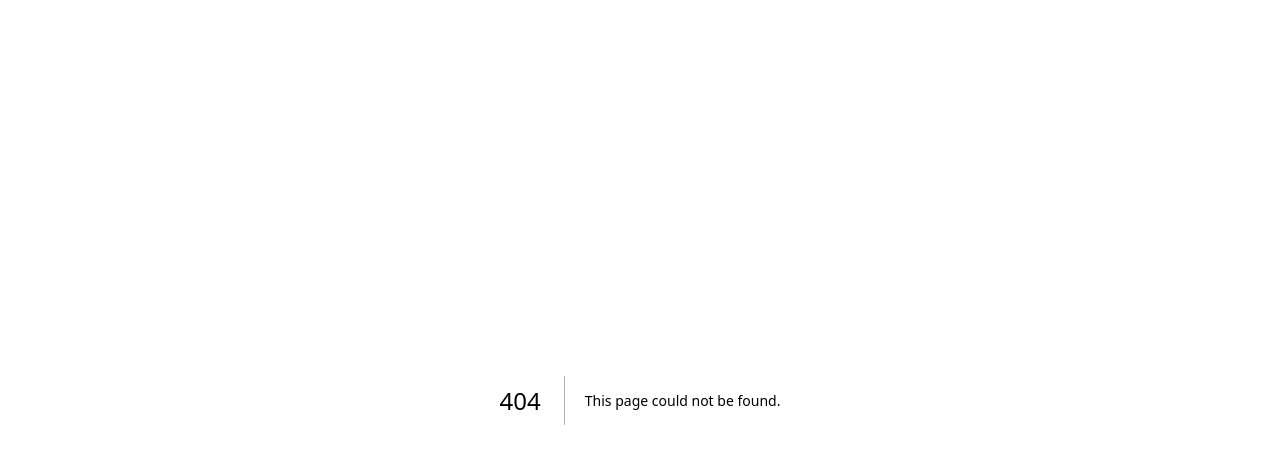
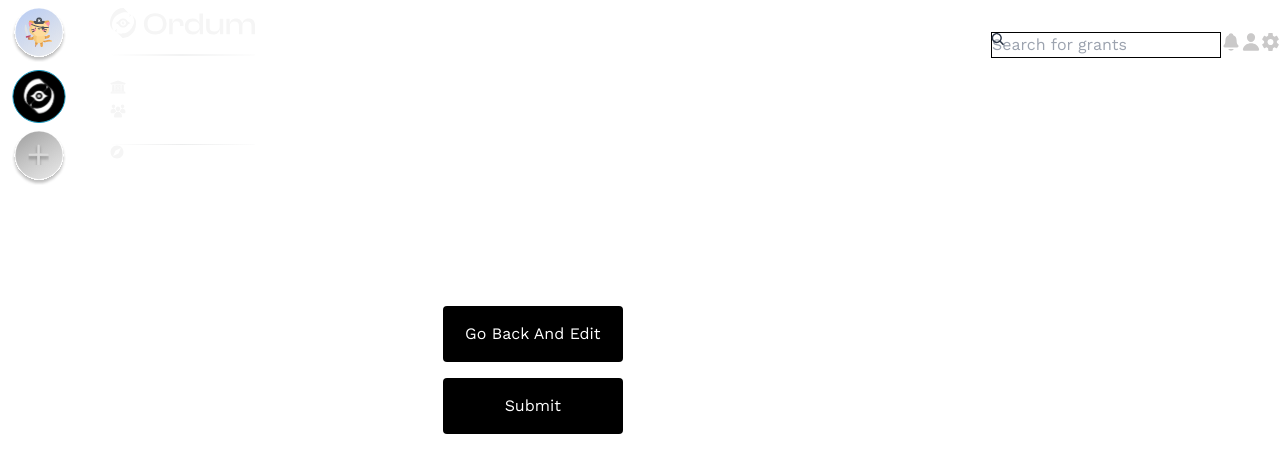
Before and after one commit to OrdumLTD/Ordum-Client-MVP, a Next.js app: page /submitproposal/review in a window 1280 px wide. Before the commit this address had no page. Shown: the top 472 px of the page. Built offline with nearby package versions, Linux system fonts and the light colour scheme.

Commit message:
added submitproposal/preview ui (crude)

```diff
--- /dev/null
+++ b/src/Components/preview/index.tsx
@@ -0,0 +1,45 @@
+import { useContext } from "react";
+import { useRouter } from "next/router";
+
+type Props = {
+  className?: string;
+  teamName: string;
+  propolsalName: string;
+  date: string;
+  fundingAmount: number;
+  govType?: string;
+  deadline: string;
+  startDate: string;
+  propolsalDescription: string;
+  problem: string;
+  solution: string;
+  ifYouHaveSeenSimilar?: string;
+};
+
+const OrdumPreview: React.FC<Props> = (props) => {
+  return (
+    <div className="flex flex-col">
+      <div className="">
+        <div>
+          {props.teamName} | {props.propolsalName}
+        </div>
+        <div>
+          Icon {props.teamName} {props.govType}
+        </div>
+        <div>Button? Submit button</div>
+        <div>
+          {Date.parse(props.date)}, {props.fundingAmount} {props.govType} {props.deadline}{" "}
+          {props.startDate}
+        </div>
+
+        <div> Box of texts</div>
+        <div>{props.propolsalDescription}</div>
+        <div>{props.problem}</div>
+        <div>{props.solution}</div>
+        <div>{props.ifYouHaveSeenSimilar}</div>
+      </div>
+    </div>
+  );
+};
+
+export default OrdumPreview;
--- a/src/Components/submitProposal/preview/index.tsx
+++ b/src/Components/submitProposal/review/index.tsx
@@ -1,17 +1,10 @@
 import { useContext, useEffect, useState } from "react";
-import { useRouter } from "next/router";
+import { useRouter } from "next/navigation";
 import { InjectedAccountWithMeta , InjectedExtension} from "@polkadot/extension-inject/types";
-import SubmitPropolsalContext from "@/store/submitPropolsal";
-import WalletContext from "@/store/walletContext";
-import ChainApiContext from "@/store/apiContext";
-import OrdumPreview from "@/components/preview";
-import { web3FromSource } from "@polkadot/extension-dapp";
+import SubmitPropolsalContext from "@/Context/submitPropolsal";
+import OrdumPreview from "@/Components/preview";
 
-import { ApiPromise } from "@polkadot/api";
-import { getTrackKsm, convertToBlockNumber } from "@/utils/submit/submit";
 import '@polkadot/api-augment/kusama';
-import { submitProposal, PreimageAndReferendum } from "@/components/Kusama/ApiTxn";
-
 
 type Props = {
   className?: string;
@@ -22,8 +15,7 @@ const SubmitPropolsalPreview: React.FC<Props> = (props) => {
   const [hash, setHash] = useState<string>();
 
   const submitCtx = useContext(SubmitPropolsalContext);
-  const WalletCtx = useContext(WalletContext);
-  const ChainAPICtx = useContext(ChainApiContext);
+
   const router = useRouter();
   const changeStep = submitCtx.changeToStep;
 
@@ -32,40 +24,34 @@ const SubmitPropolsalPreview: React.FC<Props> = (props) => {
     router.push(route);
   };
 
-  // Connect to the chain
-
-  useEffect(() => {
-
-  }, []);
 
   // callBack fn
   const fetchIndex = (index:number) =>[
     submitCtx.setProposalIndex(index)
   ]
 
-  const chainAPI = ChainAPICtx.api;
   // Preimage test
-  const submit = async () => {
-    console.log(WalletCtx.wallet)
-    if(WalletCtx.wallet){
-      setWallet(WalletCtx.wallet)
-    }
-    if(submitCtx.tldr.fundingAmount && submitCtx.tldr.recieveDate){
+  // const submit = async () => {
+  //   console.log(WalletCtx.wallet)
+  //   if(WalletCtx.wallet){
+  //     setWallet(WalletCtx.wallet)
+  //   }
+  //   if(submitCtx.tldr.fundingAmount && submitCtx.tldr.recieveDate){
 
-      await PreimageAndReferendum(
-        fetchIndex,
-        WalletCtx.wallet,
-        WalletCtx.selectedAccount,
-        submitCtx.tldr.fundingAmount,
-        submitCtx.tldr.account,
-        chainAPI,
-        submitCtx?.tldr.recieveDate
-        )
-    }else{
-      console.log("Missing some field")
-    }
+  //     await PreimageAndReferendum(
+  //       fetchIndex,
+  //       WalletCtx.wallet,
+  //       WalletCtx.selectedAccount,
+  //       submitCtx.tldr.fundingAmount,
+  //       submitCtx.tldr.account,
+  //       chainAPI,
+  //       submitCtx?.tldr.recieveDate
+  //       )
+  //   }else{
+  //     console.log("Missing some field")
+  //   }
 
-  };
+  // };
 
   return (
     <div className="xl:ml-48 2xl:ml-60 p-10">
@@ -96,7 +82,6 @@ const SubmitPropolsalPreview: React.FC<Props> = (props) => {
             className="bg-black text-white py-2 md:py-4 rounded"
             onClick={() => {
               // Call functions here
-              submit()
             }}
           >
             Submit
--- a/src/app/submitproposal/preview/index.tsx
+++ b/src/app/submitproposal/review/page.tsx
@@ -1,6 +1,7 @@
+'use client'
 
-import Layout from "@/components/layout";
-import SubmitPropolsalPreview from "@/components/submitProposal/preview";
+import Layout from "@/Components/ui/Layout";
+import SubmitPropolsalPreview from "@/Components/submitProposal/review";
 import SubmitPropolsalSidePanel from "@/components/submitProposal/sidePanel";
 
 const submitProposalPreview = () => {
```
